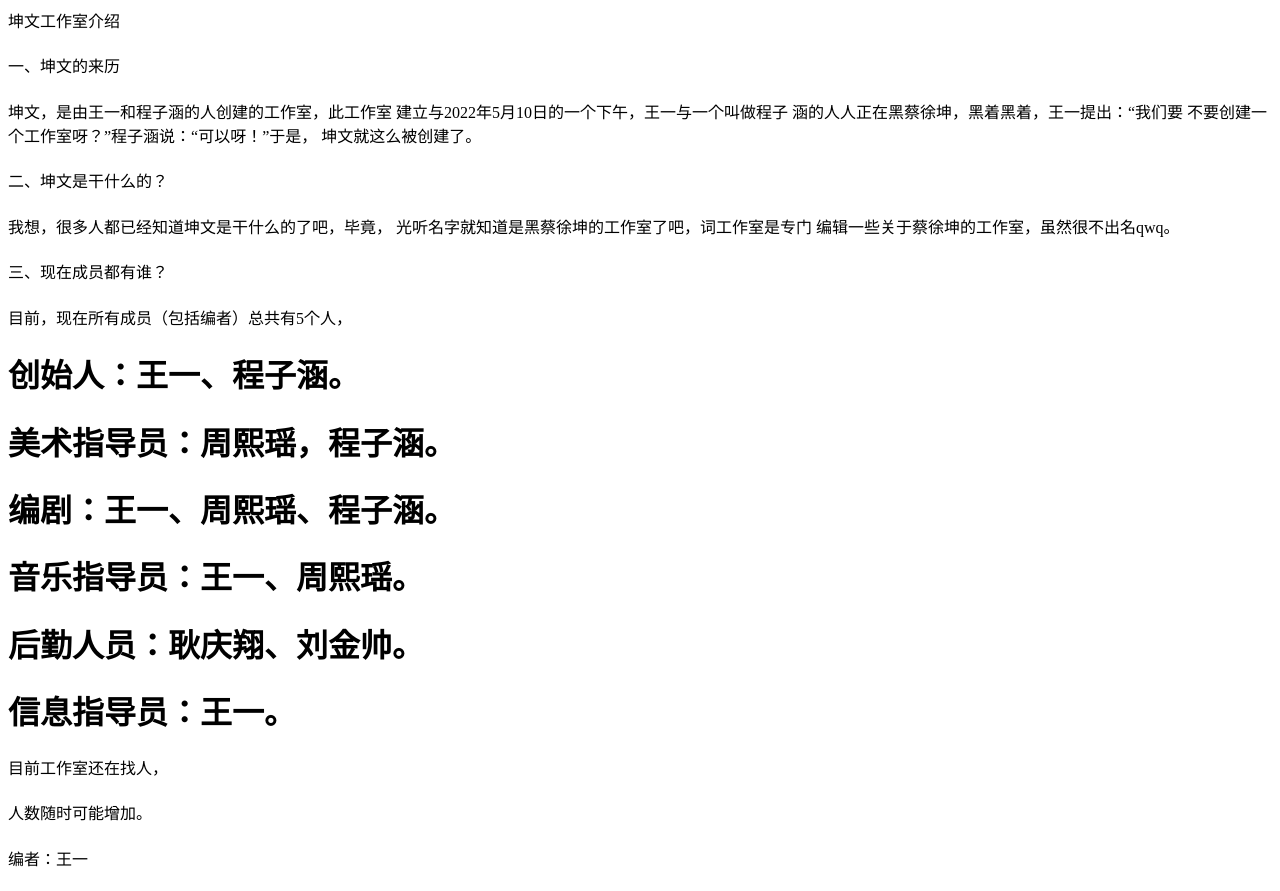
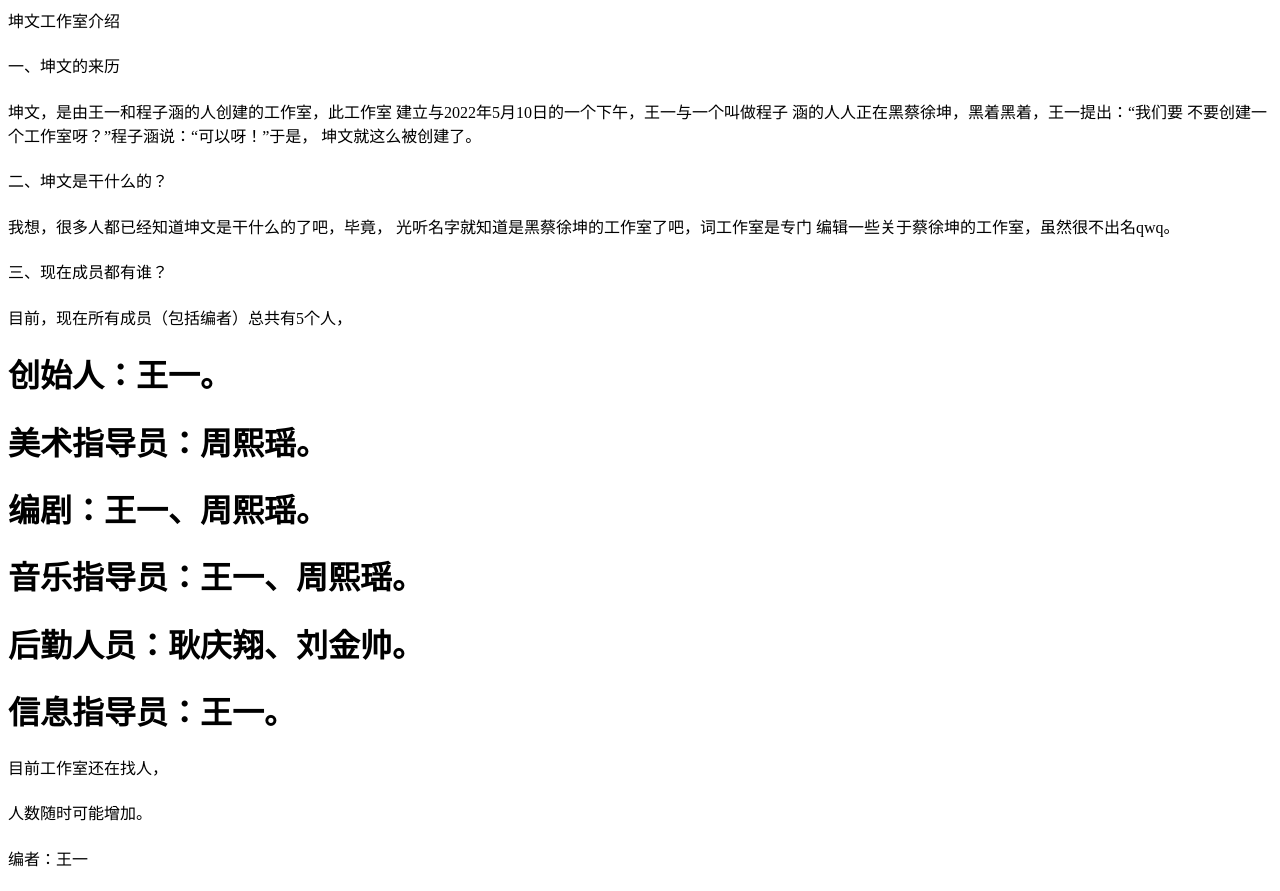
Before and after one commit to kaoshibujiandan/kaoshibujiandan.github.io, a plain HTML site: page index.html in a window 1280 px wide. Drawn offline with Linux system fonts and the light colour scheme.

Commit message:
Update index.html

```diff
--- a/index.html
+++ b/index.html
@@ -11,9 +11,9 @@
 编辑一些关于蔡徐坤的工作室，虽然很不出名qwq。
 <h1></h1>三、现在成员都有谁？                      </h1>
 <h1></h1>目前，现在所有成员（包括编者）总共有5个人，     </h1>
-<h1>创始人：王一、程子涵。                        </h1>
-<h1>美术指导员：周熙瑶，程子涵。
-<h1>编剧：王一、周熙瑶、程子涵。                     </h1>
+<h1>创始人：王一。                        </h1>
+<h1>美术指导员：周熙瑶。
+<h1>编剧：王一、周熙瑶。                     </h1>
 <h1>音乐指导员：王一、周熙瑶。                       </h1>
 <h1>后勤人员：耿庆翔、刘金帅。                       </h1>
 <h1>信息指导员：王一。
```
